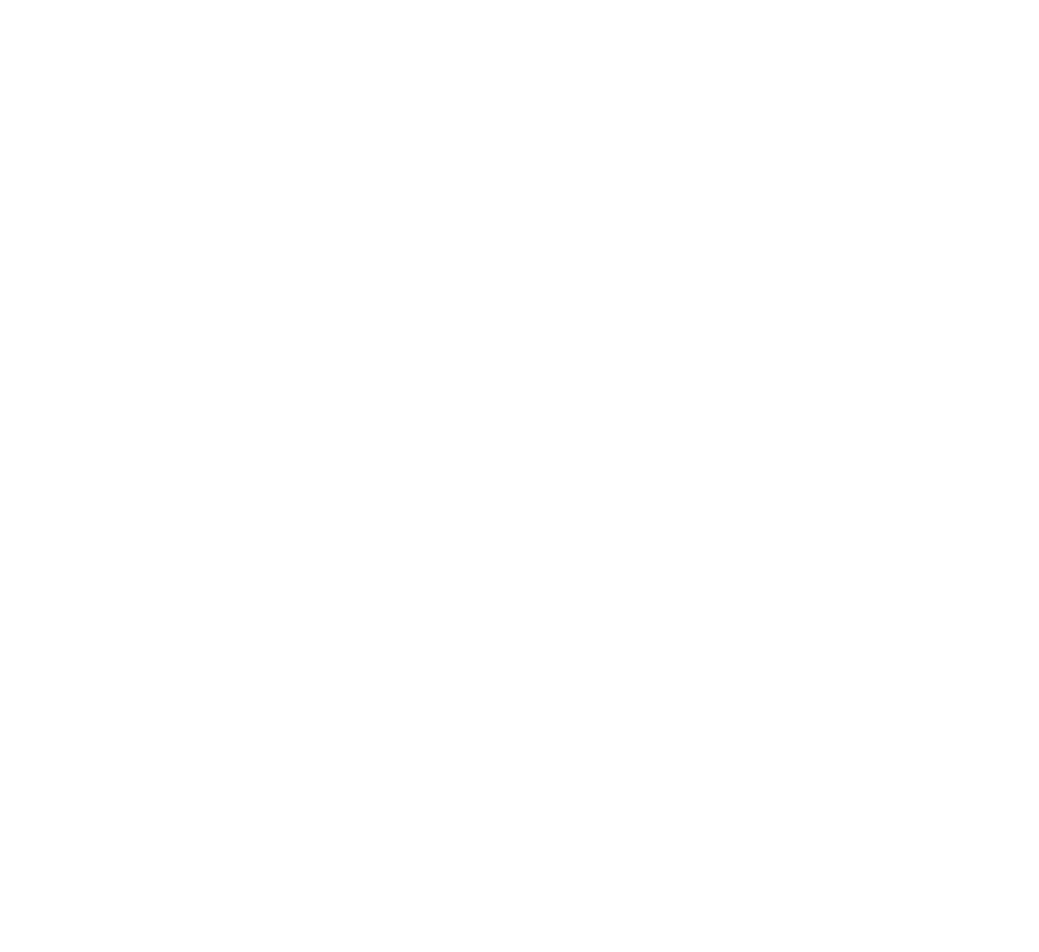
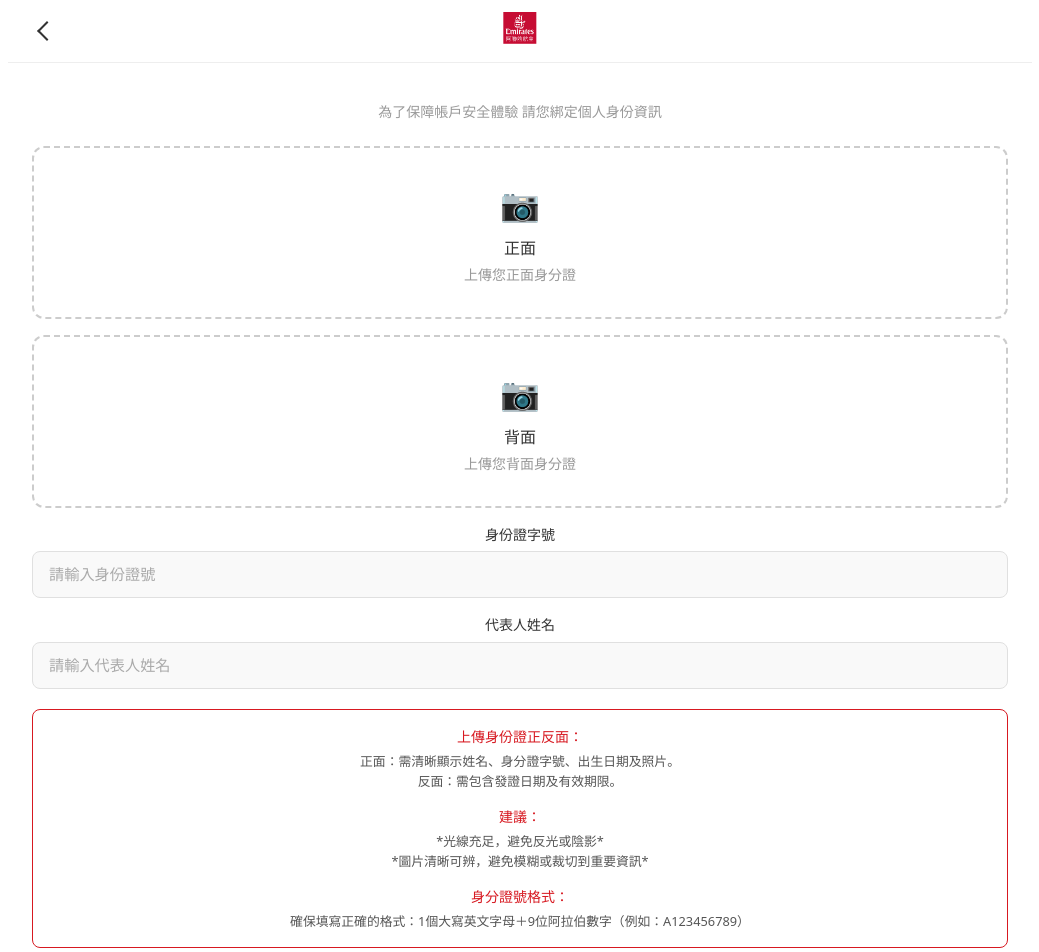
Before and after one commit to 13g7895123/bonus.ecommerce, a Vue app in the folder frontend/: page /identity-verification in a window 1280 px wide. Before the commit this address had no page. Shown: the top 952 px of the page, without its empty margins (120-1159 px from the left). Before the commit the page ends 800 px from the top, so only its background shows below. Built offline with nearby package versions, Linux system fonts and the light colour scheme.

Commit message:
feat: 新增修改密碼及實名認證頁面，更新個人檔案導航

```diff
--- a/frontend/src/router/index.js
+++ b/frontend/src/router/index.js
@@ -7,6 +7,8 @@
 import SkywardsDashboard from '../views/SkywardsDashboard.vue'
 import Profile from '../views/Profile.vue'
 import ProfileDetails from '../views/ProfileDetails.vue'
+import ChangePassword from '../views/ChangePassword.vue'
+import IdentityVerification from '../views/IdentityVerification.vue'
 
 const routes = [
   {
@@ -48,6 +50,16 @@
     path: '/profile/details',
     name: 'ProfileDetails',
     component: ProfileDetails
+  },
+  {
+    path: '/change-password',
+    name: 'ChangePassword',
+    component: ChangePassword
+  },
+  {
+    path: '/identity-verification',
+    name: 'IdentityVerification',
+    component: IdentityVerification
   }
 ]
 
--- /dev/null
+++ b/frontend/src/views/ChangePassword.vue
@@ -0,0 +1,131 @@
+<template>
+  <div class="standalone-page">
+    <div class="page-header-nav">
+      <router-link to="/profile" class="back-home-btn">
+        <span class="arrow-left"></span>
+      </router-link>
+      <div class="page-logo-small">
+        <img src="/logo.png" alt="Logo" />
+      </div>
+    </div>
+    <div class="page-content">
+      <h2 class="page-title">修改密碼</h2>
+      <div class="form-group">
+        <input
+          type="password"
+          placeholder="請設定6-12位數字密碼"
+          class="form-input"
+        />
+      </div>
+      <div class="form-group">
+        <input
+          type="password"
+          placeholder="再次輸入密碼"
+          class="form-input"
+        />
+      </div>
+      <button class="submit-btn">送出</button>
+    </div>
+  </div>
+</template>
+
+<style scoped>
+.standalone-page {
+  background-color: #ffffff;
+  min-height: 100vh;
+}
+
+.page-header-nav {
+  display: flex;
+  align-items: center;
+  padding: 1rem 1.5rem;
+  border-bottom: 1px solid #eee;
+  background-color: #ffffff;
+  position: relative;
+}
+
+.back-home-btn {
+  background: transparent;
+  border: none;
+  cursor: pointer;
+  padding: 0.5rem;
+  display: flex;
+  align-items: center;
+  text-decoration: none;
+  color: #000;
+}
+
+.arrow-left {
+  display: block;
+  width: 12px;
+  height: 12px;
+  border-left: 2px solid #333;
+  border-bottom: 2px solid #333;
+  transform: rotate(45deg);
+}
+
+.page-logo-small {
+  position: absolute;
+  left: 50%;
+  transform: translateX(-50%);
+}
+
+.page-logo-small img {
+  height: 32px;
+}
+
+.page-content {
+  padding: 2rem 1.5rem;
+}
+
+.page-title {
+  font-size: 1.5rem;
+  font-weight: 700;
+  margin: 0 0 2rem 0;
+  color: #333;
+}
+
+.form-group {
+  margin-bottom: 1rem;
+}
+
+.form-input {
+  width: 100%;
+  padding: 0.875rem 1rem;
+  border: 1px solid #e0e0e0;
+  border-radius: 8px;
+  font-size: 0.95rem;
+  color: #333;
+  background-color: #f9f9f9;
+  box-sizing: border-box;
+  outline: none;
+  transition: border-color 0.2s;
+}
+
+.form-input:focus {
+  border-color: #d71921;
+  background-color: #ffffff;
+}
+
+.form-input::placeholder {
+  color: #aaa;
+}
+
+.submit-btn {
+  width: 100%;
+  padding: 1rem;
+  background-color: #d71921;
+  color: #ffffff;
+  border: none;
+  border-radius: 8px;
+  font-size: 1rem;
+  font-weight: 600;
+  cursor: pointer;
+  margin-top: 1.5rem;
+  transition: background-color 0.2s;
+}
+
+.submit-btn:hover {
+  background-color: #b8151b;
+}
+</style>
--- /dev/null
+++ b/frontend/src/views/IdentityVerification.vue
@@ -0,0 +1,233 @@
+<template>
+  <div class="iv-page">
+    <div class="iv-header-nav">
+      <router-link to="/settings" class="back-btn">
+        <span class="arrow-left"></span>
+      </router-link>
+      <div class="iv-logo">
+        <img src="/logo.png" alt="Logo" />
+      </div>
+    </div>
+
+    <div class="iv-content">
+      <!-- 說明文字 -->
+      <p class="iv-desc">為了保障帳戶安全體驗 請您綁定個人身份資訊</p>
+
+      <!-- 上傳區塊：正面 -->
+      <div class="upload-box">
+        <div class="upload-icon">📷</div>
+        <p class="upload-side">正面</p>
+        <p class="upload-hint">上傳您正面身分證</p>
+      </div>
+
+      <!-- 上傳區塊：背面 -->
+      <div class="upload-box">
+        <div class="upload-icon">📷</div>
+        <p class="upload-side">背面</p>
+        <p class="upload-hint">上傳您背面身分證</p>
+      </div>
+
+      <!-- 輸入欄位 -->
+      <div class="input-group">
+        <label class="input-label">身份證字號</label>
+        <input type="text" placeholder="請輸入身份證號" class="iv-input" />
+      </div>
+      <div class="input-group">
+        <label class="input-label">代表人姓名</label>
+        <input type="text" placeholder="請輸入代表人姓名" class="iv-input" />
+      </div>
+
+      <!-- 注意事項紅框 -->
+      <div class="notice-box">
+        <div class="notice-section">
+          <p class="notice-title">上傳身份證正反面：</p>
+          <p class="notice-text">
+            正面：需清晰顯示姓名、身分證字號、出生日期及照片。<br />
+            反面：需包含發證日期及有效期限。
+          </p>
+        </div>
+        <div class="notice-section">
+          <p class="notice-title">建議：</p>
+          <p class="notice-text">
+            *光線充足，避免反光或陰影*<br />
+            *圖片清晰可辨，避免模糊或裁切到重要資訊*
+          </p>
+        </div>
+        <div class="notice-section">
+          <p class="notice-title">身分證號格式：</p>
+          <p class="notice-text">
+            確保填寫正確的格式：1個大寫英文字母＋9位阿拉伯數字（例如：A123456789）
+          </p>
+        </div>
+      </div>
+
+      <!-- 下一步按鈕 -->
+      <button class="next-btn">下一步</button>
+    </div>
+  </div>
+</template>
+
+<style scoped>
+.iv-page {
+  background-color: #ffffff;
+  min-height: 100vh;
+}
+
+.iv-header-nav {
+  display: flex;
+  align-items: center;
+  padding: 1rem 1.5rem;
+  border-bottom: 1px solid #eee;
+  position: relative;
+}
+
+.back-btn {
+  text-decoration: none;
+  color: #000;
+  display: flex;
+  align-items: center;
+  padding: 0.5rem;
+}
+
+.arrow-left {
+  display: block;
+  width: 12px;
+  height: 12px;
+  border-left: 2px solid #333;
+  border-bottom: 2px solid #333;
+  transform: rotate(45deg);
+}
+
+.iv-logo {
+  position: absolute;
+  left: 50%;
+  transform: translateX(-50%);
+}
+
+.iv-logo img {
+  height: 32px;
+}
+
+.iv-content {
+  padding: 1.5rem;
+}
+
+.iv-desc {
+  font-size: 0.875rem;
+  color: #999;
+  text-align: center;
+  margin-bottom: 1.5rem;
+}
+
+/* 上傳區塊 */
+.upload-box {
+  border: 2px dashed #ccc;
+  border-radius: 12px;
+  padding: 2rem 1rem;
+  text-align: center;
+  margin-bottom: 1rem;
+  cursor: pointer;
+}
+
+.upload-icon {
+  font-size: 2rem;
+  margin-bottom: 0.5rem;
+}
+
+.upload-side {
+  font-size: 1rem;
+  font-weight: 600;
+  color: #333;
+  margin: 0 0 0.25rem 0;
+}
+
+.upload-hint {
+  font-size: 0.875rem;
+  color: #999;
+  margin: 0;
+}
+
+/* 輸入欄位 */
+.input-group {
+  margin-bottom: 1rem;
+}
+
+.input-label {
+  display: block;
+  font-size: 0.875rem;
+  font-weight: 600;
+  color: #333;
+  margin-bottom: 0.4rem;
+}
+
+.iv-input {
+  width: 100%;
+  padding: 0.875rem 1rem;
+  border: 1px solid #e0e0e0;
+  border-radius: 8px;
+  font-size: 0.95rem;
+  color: #333;
+  background-color: #f9f9f9;
+  box-sizing: border-box;
+  outline: none;
+  transition: border-color 0.2s;
+}
+
+.iv-input:focus {
+  border-color: #d71921;
+  background-color: #ffffff;
+}
+
+.iv-input::placeholder {
+  color: #aaa;
+}
+
+/* 注意事項紅框 */
+.notice-box {
+  border: 1.5px solid #d71921;
+  border-radius: 8px;
+  padding: 1rem 1.25rem;
+  margin: 1.25rem 0;
+}
+
+.notice-section {
+  margin-bottom: 0.875rem;
+}
+
+.notice-section:last-child {
+  margin-bottom: 0;
+}
+
+.notice-title {
+  font-size: 0.875rem;
+  font-weight: 700;
+  color: #d71921;
+  margin: 0 0 0.25rem 0;
+}
+
+.notice-text {
+  font-size: 0.8rem;
+  color: #555;
+  margin: 0;
+  line-height: 1.6;
+}
+
+/* 下一步按鈕 */
+.next-btn {
+  width: 100%;
+  padding: 1rem;
+  background-color: #d71921;
+  color: #ffffff;
+  border: none;
+  border-radius: 8px;
+  font-size: 1rem;
+  font-weight: 600;
+  cursor: pointer;
+  margin-top: 0.5rem;
+  transition: background-color 0.2s;
+}
+
+.next-btn:hover {
+  background-color: #b8151b;
+}
+</style>
--- a/frontend/src/views/Profile.vue
+++ b/frontend/src/views/Profile.vue
@@ -22,8 +22,12 @@
         <span class="link-label">詳細的個人資料</span>
         <span class="arrow-right">></span>
       </router-link>
-      <router-link to="/forgot-password" class="link-item">
+      <router-link to="/change-password" class="link-item">
         <span class="link-label">重設密碼</span>
+        <span class="arrow-right">></span>
+      </router-link>
+      <router-link to="/identity-verification" class="link-item">
+        <span class="link-label">實名認證</span>
         <span class="arrow-right">></span>
       </router-link>
     </div>
```
